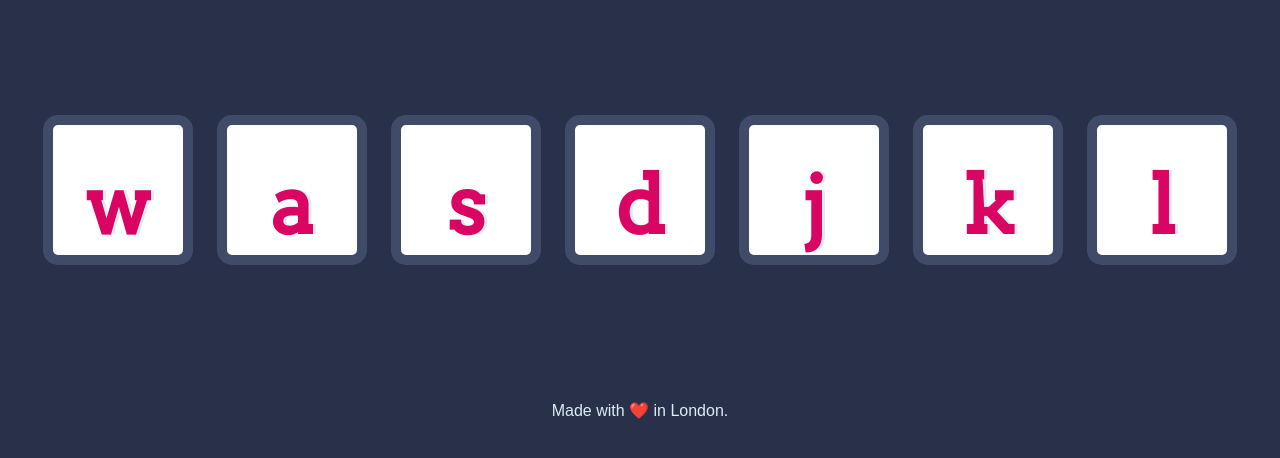
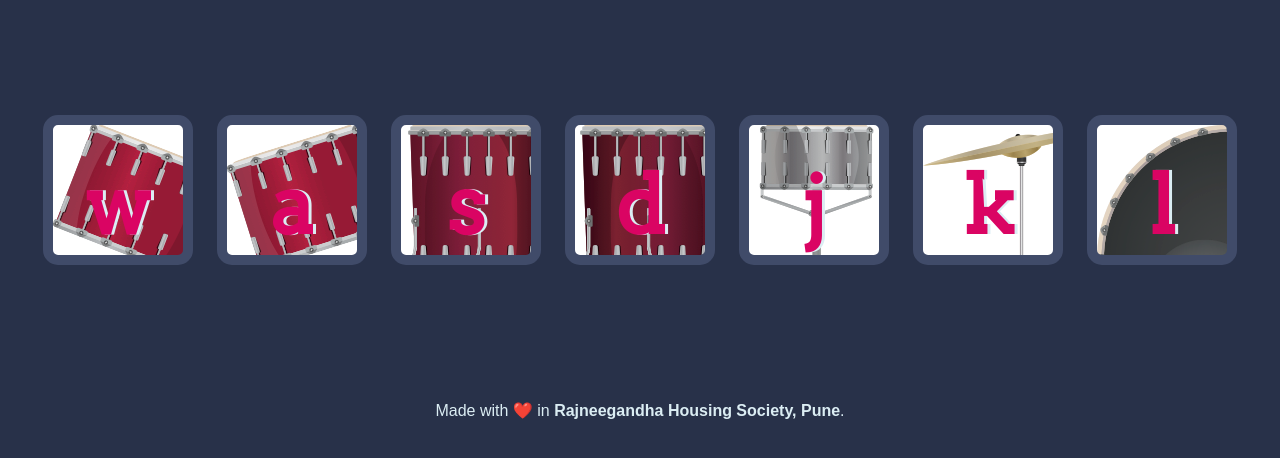
Before and after one commit to rupamsutar/Drum-Sticks-Bajaao, a plain HTML site: page index.html in a window 1280 px wide. Shown: the part 174-632 px from the top of the page. Drawn offline with Linux system fonts and the light colour scheme.

Commit message:
1 Sound added and background images added

```diff
--- a/index.html
+++ b/index.html
@@ -23,7 +23,7 @@
 
 
   <footer>
-    Made with ❤️ in London.
+    Made with ❤️ in <strong>   Rajneegandha Housing Society, Pune</strong>.
   </footer>
 
   <script src="index.js" charset="utf-8"></script>
--- a/index.js
+++ b/index.js
@@ -1,13 +1,9 @@
-
-document.querySelector("button").addEventListener("click", handleClick);
-
-
-
 for (var i = 0; i < (document.querySelectorAll(".drum").length); i ++ ) {
 
   document.querySelectorAll(".drum")[i].addEventListener("click", handleClick);
 }
 
 function handleClick() {
-  alert("I got clicked !");
+  var audio = new Audio('sounds/tom-1.mp3');
+  audio.play();
 }
--- a/styles.css
+++ b/styles.css
@@ -17,31 +17,31 @@ footer {
 }
 
 .w {
-
+  background-image:url("images/tom1.png");
 }
 
 .a {
-
+  background-image:url("images/tom2.png");
 }
 
 .s {
-
+  background-image:url("images/tom3.png");
 }
 
 .d {
-
+  background-image:url("images/tom4.png");
 }
 
 .j {
-
+  background-image:url("images/snare.png");
 }
 
 .k {
-
+  background-image:url("images/crash.png");
 }
 
 .l {
-
+  background-image:url("images/kick.png");
 }
 
 .set {
```
